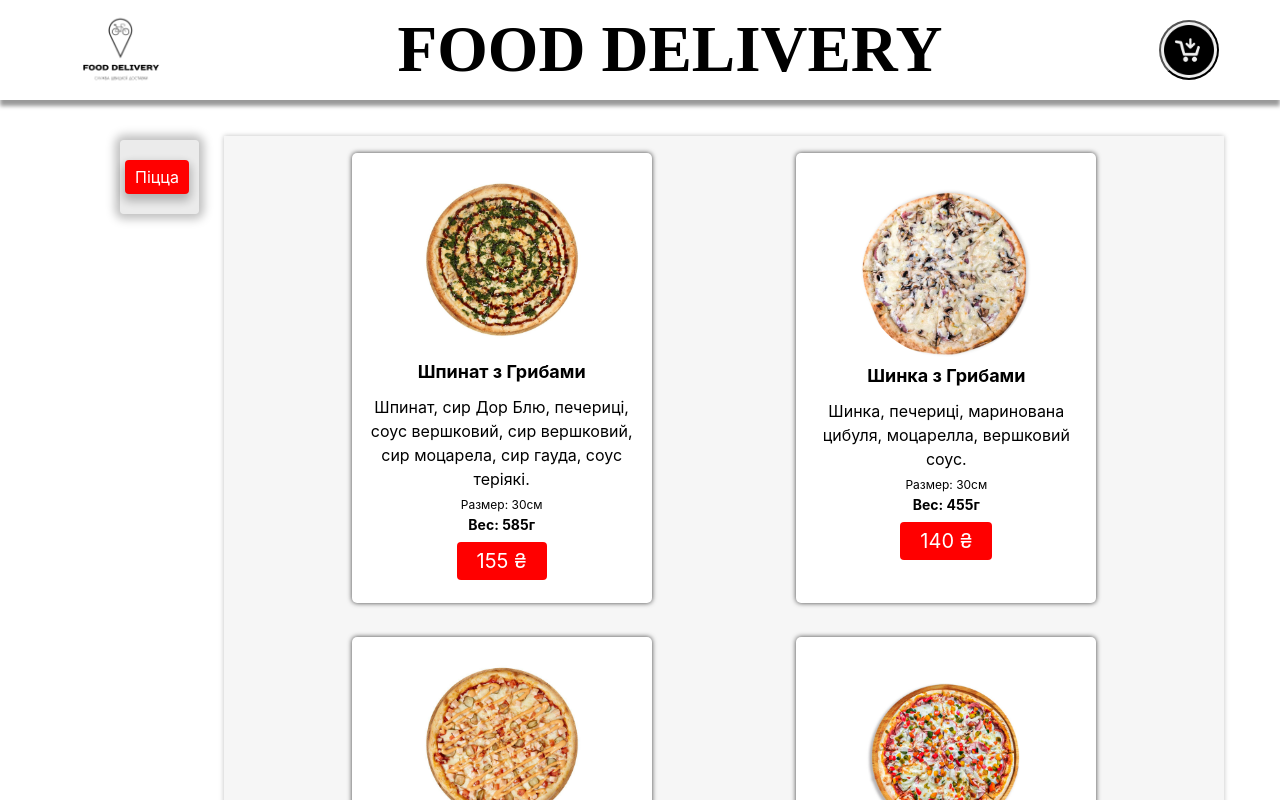
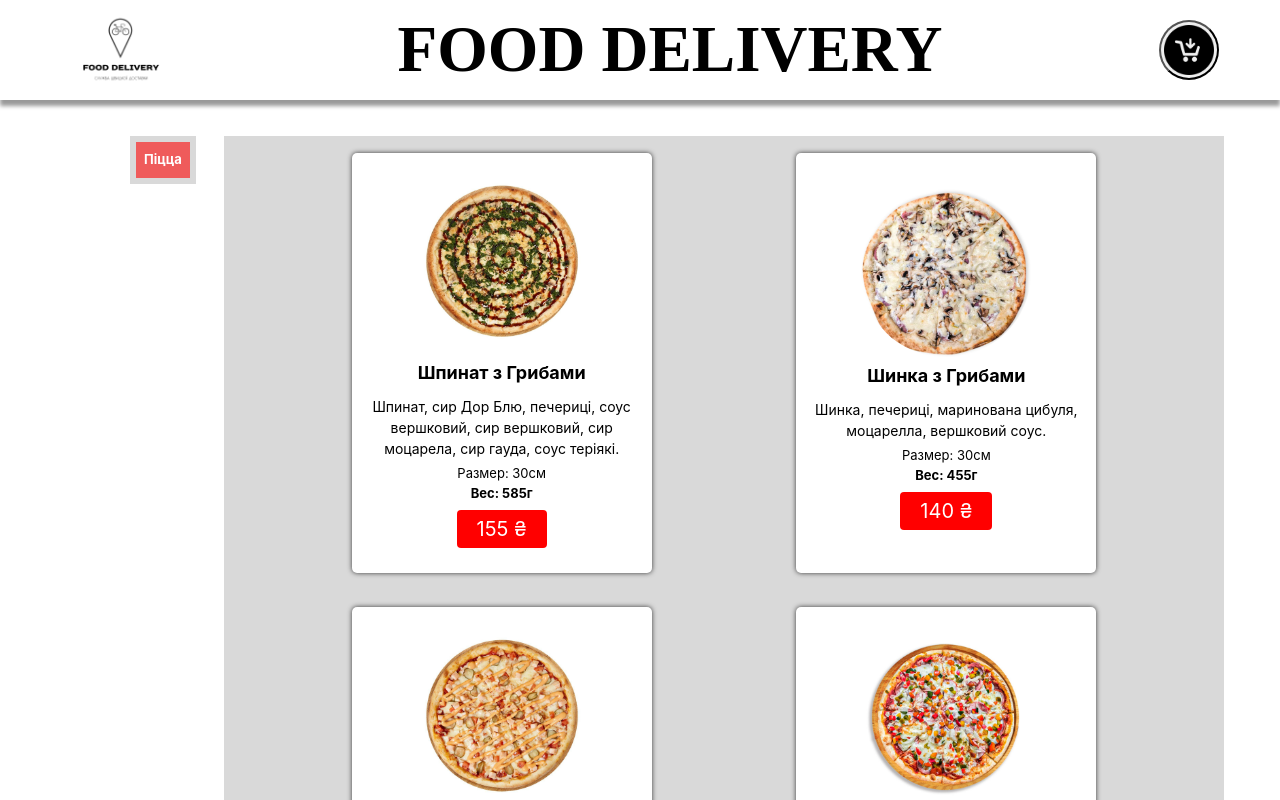
Before and after one commit to CrocodileGenna/clone_dostavka, a React (Create React App) app: page /clone_dostavka/PizzaDay in a window 1280 px wide. Shown: the top 800 px of the page. Built offline with nearby package versions, Linux system fonts and the light colour scheme.

Commit message:
+/- adaptiv verstka

```diff
--- a/src/components/Header/styled/Header.styled.jsx
+++ b/src/components/Header/styled/Header.styled.jsx
@@ -10,6 +10,7 @@ export const HeaderStyled = styled.header`
   height: 70px;
   background-color: #fff;
   box-shadow: 0px 6px 4px 0px rgba(0, 0, 0, 0.4);
+  z-index: 9999;
 
   @media screen and (min-width: 760px) {
     height: 80px;
--- a/src/components/Menu/TitleMenu.jsx
+++ b/src/components/Menu/TitleMenu.jsx
@@ -11,10 +11,7 @@ export function TitleMenu({ props }) {
           renderedTypes.add(title);
           return (
             <OnePosition key={title}>
-              <Link href={title}>
-                {title}
-                {console.log(title)}
-              </Link>
+              <Link href={title}>{title}</Link>
             </OnePosition>
           );
         }
--- a/src/components/Menu/styled/Menu.styled.jsx
+++ b/src/components/Menu/styled/Menu.styled.jsx
@@ -4,12 +4,34 @@ export const ConteinerMenu = styled.div`
   display: flex;
   align-items: flex-start;
   justify-content: flex-end;
+
+  @media screen and (min-width: 470px) {
+    justify-content: center;
+  }
+  @media screen and (min-width: 760px) {
+    justify-content: flex-end;
+  }
+  @media screen and (min-width: 890px) {
+    justify-content: center;
+  }
+  @media screen and (min-width: 1200px) {
+    justify-content: flex-end;
+  }
 `;
+
 export const MenuStyled = styled.ul`
   display: flex;
   flex-wrap: wrap;
   justify-content: space-evenly;
-  width: 1000px;
-  background-color: #f5f5f5d1;
-  box-shadow: 0px 0px 5px 0px rgba(0, 0, 0, 0.25);
+  max-width: 250px;
+  background-color: #d1d1d1d1;
+  // box-shadow: 0px 0px 5px 0px rgba(0, 0, 0, 0.25);
+
+  @media screen and (min-width: 760px) {
+    max-width: 600px;
+  }
+
+  @media screen and (min-width: 1200px) {
+    max-width: 1000px;
+  }
 `;
--- a/src/components/Menu/styled/OneCard.styled.jsx
+++ b/src/components/Menu/styled/OneCard.styled.jsx
@@ -8,44 +8,94 @@ export const OneCardStyled = styled.div`
   margin: 17px;
   border-radius: 5px;
   padding: 0px;
-  width: 300px;
-  height: 450px;
+  width: 200px;
+  height: 250px;
   background-color: #ffffff;
   box-shadow: 0px 0px 5px 0px rgba(0, 0, 0, 0.75);
+
+  @media screen and (min-width: 760px) {
+    width: 250px;
+    height: 320px;
+  }
+
+  @media screen and (min-width: 1200px) {
+    width: 300px;
+    height: 420px;
+  }
 `;
 
 export const ImageInCard = styled.img`
-  width: 170px;
+  width: 70px;
   // box-shadow: 0px 0px 5px 0px rgba(0, 0, 0, 0.45);
   border-radius: 50%;
+
+  @media screen and (min-width: 760px) {
+    width: 100px;
+  }
+
+  @media screen and (min-width: 1200px) {
+    width: 170px;
+  }
 `;
 
 export const NamePoisition = styled.h1`
   text-align: center;
   padding: 5px;
-  font-size: 18px;
+  font-size: 14px;
+
+  @media screen and (min-width: 760px) {
+    font-size: 16px;
+  }
+
+  @media screen and (min-width: 1200px) {
+    font-size: 18px;
+  }
 `;
 
 export const Description = styled.p`
   padding: 5px;
-  font-size: 16px;
+  font-size: 10px;
   text-align: center;
   margin: 7px;
+
+  @media screen and (min-width: 760px) {
+    font-size: 12px;
+  }
+
+  @media screen and (min-width: 1200px) {
+    font-size: 14px;
+  }
 `;
 
 export const Massa = styled.p`
-  font-size: 14px;
+  font-size: 9px;
   font-weight: bold;
+
+  @media screen and (min-width: 760px) {
+    font-size: 11px;
+  }
+
+  @media screen and (min-width: 1200px) {
+    font-size: 13px;
+  }
 `;
 
 export const Size = styled.p`
-  font-size: 12px;
+  font-size: 9px;
+
+  @media screen and (min-width: 760px) {
+    font-size: 11px;
+  }
+
+  @media screen and (min-width: 1200px) {
+    font-size: 13px;
+  }
 `;
 
 export const ButtonPrice = styled.button`
-  font-size: 20px;
+  font-size: 14px;
   text-align: center;
-  padding: 4px 20px;
+  padding: 2px 10px;
   border: none;
   margin: 7px;
   border-radius: 4px;
@@ -61,4 +111,14 @@ export const ButtonPrice = styled.button`
     outline: 1px solid red;
     background-color: #ffffff;
   }
+
+  @media screen and (min-width: 760px) {
+    font-size: 11px;
+    padding: 3px 15px;
+  }
+
+  @media screen and (min-width: 1200px) {
+    font-size: 20px;
+    padding: 4px 20px;
+  }
 `;
--- a/src/components/Menu/styled/TitleMenu.styled.jsx
+++ b/src/components/Menu/styled/TitleMenu.styled.jsx
@@ -1,49 +1,64 @@
 import styled from '@emotion/styled';
 
 export const TitleMenuStyle = styled.ul`
-  display: flex;
-  padding: 15px;
+  // display: flex;
+  // padding: 15px;
 
   position: fixed;
-  left: 120px;
-  top: 140px;
+  left: 20px;
 
-  border-radius: 4px;
-  align-items: center;
-  justify-content: space-evenly;
-  flex-direction: column;
+  // border-radius: 4px;
+  // align-items: center;
+  // justify-content: space-evenly;
 
-  background-color: #00000014;
-  box-shadow: 0px 0px 10px 5px rgb(0 0 0 / 25%);
+  background-color: #d1d1d1d1;
 
   @media screen and (min-width: 760px) {
+    left: 60px;
   }
 
   @media screen and (min-width: 1200px) {
+    left: 130px;
   }
 `;
 
 export const OnePosition = styled.li`
   display: block;
+  width: 100%;
+  height: 100%;
 `;
 
 export const Link = styled.a`
   display: flex;
   justify-content: center;
-  width: 100%;
-  height: 100%;
-  margin: 5px;
+  padding: 4px;
+  margin: 2px;
+  font-size: 8px;
+  font-weight: bold;
+  text-decoration: none;
+  background-color: #ff000094;
+  color: #fff;
+
+  @media screen and (min-width: 760px) {
+    font-size: 10px;
+    padding: 6px;
+    margin: 4px;
+  }
+
+  @media screen and (min-width: 1200px) {
+    font-size: 13px;
+    padding: 8px;
+    margin: 6px;
+  }
+  // margin: 5px;
   padding: 5px;
-  border-radius: 4px;
-  background-color: red;
-  box-shadow: 0px 5px 10px 2px rgb(0 0 0 / 25%);
-  text-decoration: none;
+  // border-radius: 4px;
+  // box-shadow: 0px 5px 10px 2px rgb(0 0 0 / 25%);
 
-  color: #fff;
   :hover,
   :focus {
     cursor: pointer;
-    // font-weight: bold;
+    font-weight: bold;
     color: red;
     background-color: #fff;
   }
```
